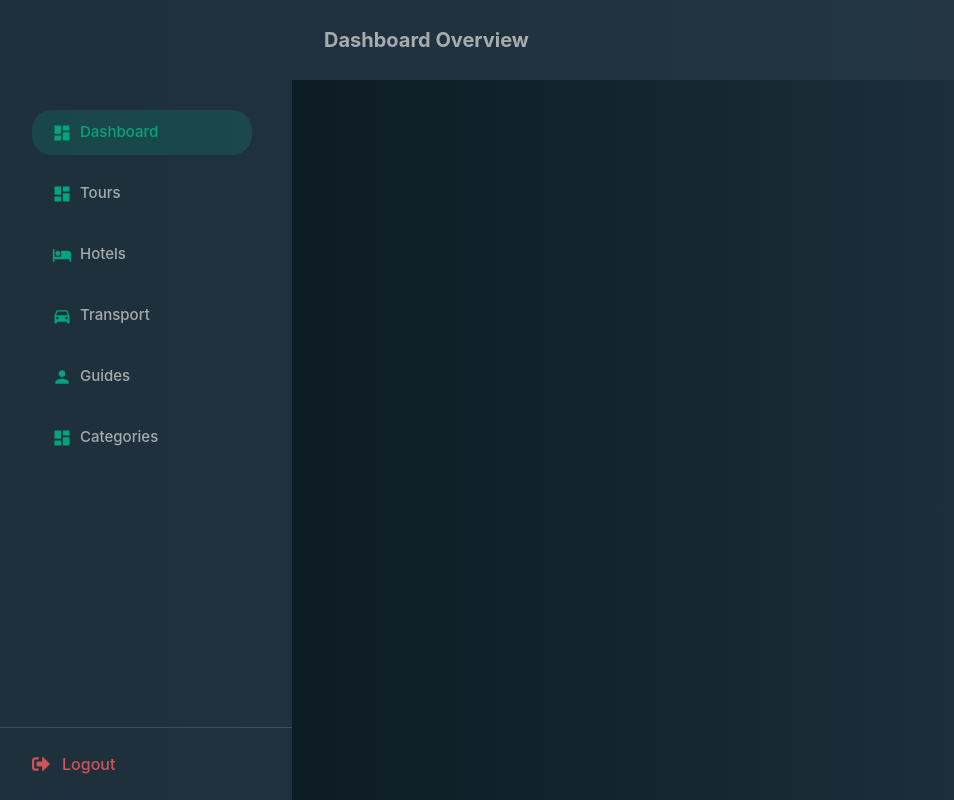
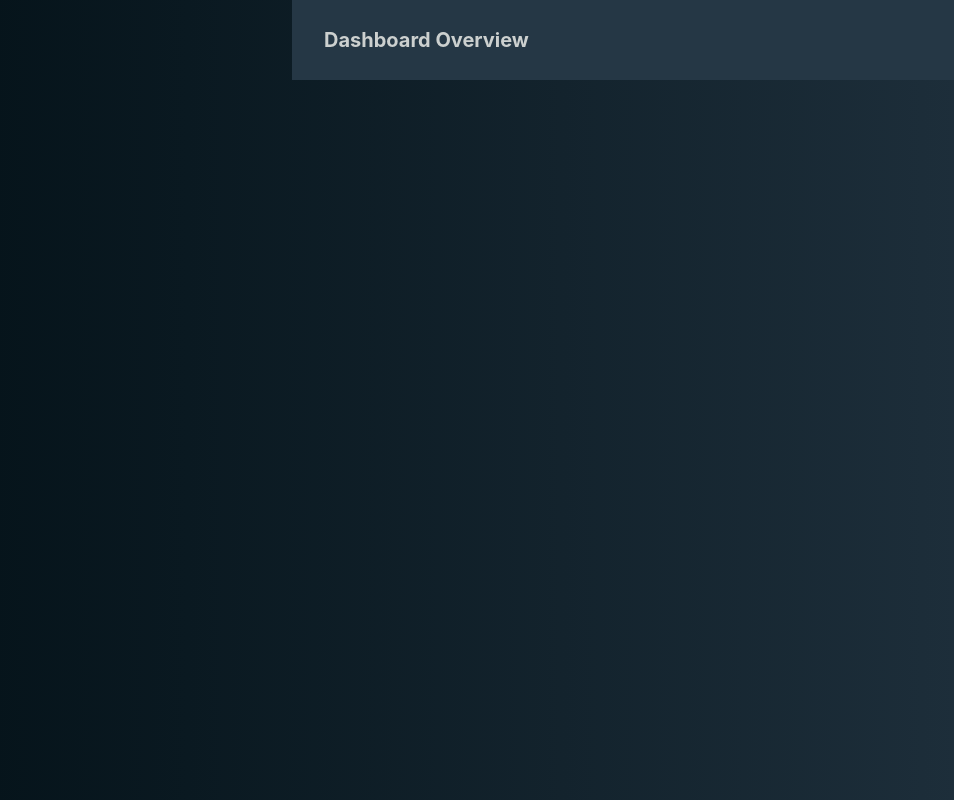
Before and after one commit to SahanAvinash/TourForSriLanka-FrontEnd, a React (Vite) app in the folder tour-for-sri-lanka/: page /admin in a window 1280 px wide. Shown: the whole page, without its empty margins (8-962 px from the left). Built offline with nearby package versions, Linux system fonts and the light colour scheme; a web font is replaced by a local one.

Commit message:
sidebar animation added for admin page

```diff
--- a/tour-for-sri-lanka/src/index.css
+++ b/tour-for-sri-lanka/src/index.css
@@ -1120,3 +1120,77 @@
         opacity: 1;
     }
 }
+@keyframes adminSidebarSlideIn {
+    from {
+        opacity: 0;
+        transform: translateX(-30px);
+    }
+    to {
+        opacity: 1;
+        transform: translateX(0);
+    }
+}
+
+@media (min-width: 768px) {
+    .admin-sidebar-anim {
+        opacity: 0;
+        animation: adminSidebarSlideIn 0.6s ease-out forwards;
+    }
+}
+
+@keyframes adminNavItemFadeIn {
+    from {
+        opacity: 0;
+        transform: translateX(-15px);
+    }
+    to {
+        opacity: 1;
+        transform: translateX(0);
+    }
+}
+
+.admin-nav-item-anim {
+    opacity: 0;
+    animation: adminNavItemFadeIn 0.5s ease-out forwards;
+}
+.admin-nav-item-anim:nth-child(1) { animation-delay: 0.05s; }
+.admin-nav-item-anim:nth-child(2) { animation-delay: 0.1s; }
+.admin-nav-item-anim:nth-child(3) { animation-delay: 0.15s; }
+.admin-nav-item-anim:nth-child(4) { animation-delay: 0.2s; }
+.admin-nav-item-anim:nth-child(5) { animation-delay: 0.25s; }
+.admin-nav-item-anim:nth-child(6) { animation-delay: 0.3s; }
+
+@keyframes adminContentFadeIn {
+    from {
+        opacity: 0;
+        transform: translateY(15px);
+    }
+    to {
+        opacity: 1;
+        transform: translateY(0);
+    }
+}
+
+.admin-content-anim {
+    opacity: 0;
+    animation: adminContentFadeIn 0.5s ease-out 0.15s forwards;
+}
+
+@media (min-width: 768px) and (prefers-reduced-motion: reduce) {
+    .admin-sidebar-anim {
+        animation: none;
+        opacity: 1;
+    }
+}
+
+@media (prefers-reduced-motion: reduce) {
+    .admin-nav-item-anim,
+    .admin-content-anim {
+        animation: none;
+        opacity: 1;
+    }
+}
+.admin-navbar-anim {
+    opacity: 0;
+    animation: navbarFadeIn 0.6s ease-out forwards;
+}
--- a/tour-for-sri-lanka/src/pages/admin/AdminPage.jsx
+++ b/tour-for-sri-lanka/src/pages/admin/AdminPage.jsx
@@ -1,4 +1,5 @@
-import { MdDashboard, MdHotel, MdDirectionsCar, MdPerson } from "react-icons/md";
+import { useState } from "react";
+import { MdDashboard, MdHotel, MdDirectionsCar, MdPerson, MdMenu, MdClose } from "react-icons/md";
 import { FaSignOutAlt } from "react-icons/fa";
 import { Link, Route, Routes, useLocation, useNavigate } from "react-router-dom";
 import AdminHotels from "./AdminHotels";
@@ -11,6 +12,7 @@ import AdminCategoryDestinations from "./AdminCategoryDestinations";
 export default function AdminPage() {
   const location = useLocation();
   const navigate = useNavigate();
+  const [sidebarOpen, setSidebarOpen] = useState(false);
 
   const navItems = [
     { path: "/admin", label: "Dashboard", icon: MdDashboard, match: (p) => p === "/admin" },
@@ -22,7 +24,7 @@ export default function AdminPage() {
   ];
 
   function getLinkClass(isActive) {
-    return `w-[220px] h-[45px] text-[15px] flex items-center rounded-[20px] relative transition-all duration-300 ${
+    return `admin-nav-item-anim w-[220px] h-[45px] text-[15px] flex items-center rounded-[20px] relative transition-all duration-300 ${
       isActive
         ? "bg-[#00C896]/20 text-[#00C896]"
         : "text-[#CCD0CF] hover:bg-[#4A5C6A]"
@@ -38,21 +40,44 @@ export default function AdminPage() {
   };
 
   return (
-    <div className="w-full h-screen bg-gradient-to-r from-[#06141B] to-[#253745]">
+    <div className="w-full h-screen bg-gradient-to-r from-[#06141B] to-[#253745] overflow-hidden">
+      {/* Mobile backdrop */}
+      {sidebarOpen && (
+        <div
+          onClick={() => setSidebarOpen(false)}
+          className="modal-backdrop-anim fixed inset-0 bg-black/60 z-40 md:hidden"
+        />
+      )}
+
       {/* Sidebar */}
-      <div className="w-[300px] h-screen bg-[#253745] opacity-[80%] absolute left-0 top-0 flex flex-col justify-between">
+      <div
+        className={`admin-sidebar-anim w-[260px] md:w-[300px] h-screen bg-[#253745] md:opacity-[80%] fixed md:absolute left-0 top-0 z-50 flex flex-col justify-between transition-transform duration-300 ease-in-out ${
+          sidebarOpen ? "translate-x-0" : "-translate-x-full"
+        } md:translate-x-0`}
+      >
         <div>
-          <div className="h-[80px] flex items-center justify-center"></div>
+          <div className="h-[70px] md:h-[80px] flex items-center justify-between px-6">
+            <span className="text-[#00C896] font-bold text-lg">Admin</span>
+            <button
+              onClick={() => setSidebarOpen(false)}
+              className="md:hidden text-[#CCD0CF] text-2xl active:scale-90 transition-transform duration-150"
+            >
+              <MdClose />
+            </button>
+          </div>
 
           <div className="flex flex-col items-center gap-4 mt-[30px]">
             {navItems.map((item) => {
               const isActive = item.match(location.pathname);
               const Icon = item.icon;
               return (
-                <Link key={item.path} to={item.path} className={getLinkClass(isActive)}>
-                  <Icon
-                    className={`absolute left-5 text-xl ${isActive ? "text-[#00C896]" : "text-[#00C896]"}`}
-                  />
+                <Link
+                  key={item.path}
+                  to={item.path}
+                  onClick={() => setSidebarOpen(false)}
+                  className={getLinkClass(isActive)}
+                >
+                  <Icon className="absolute left-5 text-xl text-[#00C896]" />
                   <span className="font-medium ml-12">{item.label}</span>
                 </Link>
               );
@@ -64,7 +89,7 @@ export default function AdminPage() {
         <div className="p-6 border-t border-[#4A5C6A]">
           <button
             onClick={handleLogout}
-            className="flex items-center gap-3 text-red-400 hover:text-red-300 font-medium transition-colors w-full px-4"
+            className="flex items-center gap-3 text-red-400 hover:text-red-300 active:scale-95 font-medium transition-all duration-200 w-full px-4"
           >
             <FaSignOutAlt className="text-lg" />
             <span>Logout</span>
@@ -73,12 +98,20 @@ export default function AdminPage() {
       </div>
 
       {/* Top Navbar */}
-      <div className="ml-[300px] h-[80px] bg-[#253745] opacity-[80%] flex items-center px-8">
-        <span className="text-[#CCD0CF] text-[20px] font-bold">Dashboard Overview</span>
+      <div className="admin-navbar-anim md:ml-[300px] h-[70px] md:h-[80px] bg-[#253745] opacity-[80%] flex items-center gap-3 px-4 md:px-8">
+        <button
+          onClick={() => setSidebarOpen(true)}
+          className="md:hidden text-[#CCD0CF] text-2xl active:scale-90 transition-transform duration-150"
+        >
+          <MdMenu />
+        </button>
+        <span className="text-[#CCD0CF] text-base md:text-[20px] font-bold truncate">
+          Dashboard Overview
+        </span>
       </div>
 
       {/* Main Content */}
-      <div className="ml-[300px] w-[calc(100vw-300px)] h-[calc(100vh-80px)] p-8 overflow-y-auto">
+      <div className="admin-content-anim md:ml-[300px] w-full md:w-[calc(100vw-300px)] h-[calc(100vh-70px)] md:h-[calc(100vh-80px)] p-4 md:p-8 overflow-y-auto">
         <Routes path="/*">
           <Route path="/tours" element={<AdminTours />} />
           <Route path="/categories" element={<AdminCategories />} />
```
